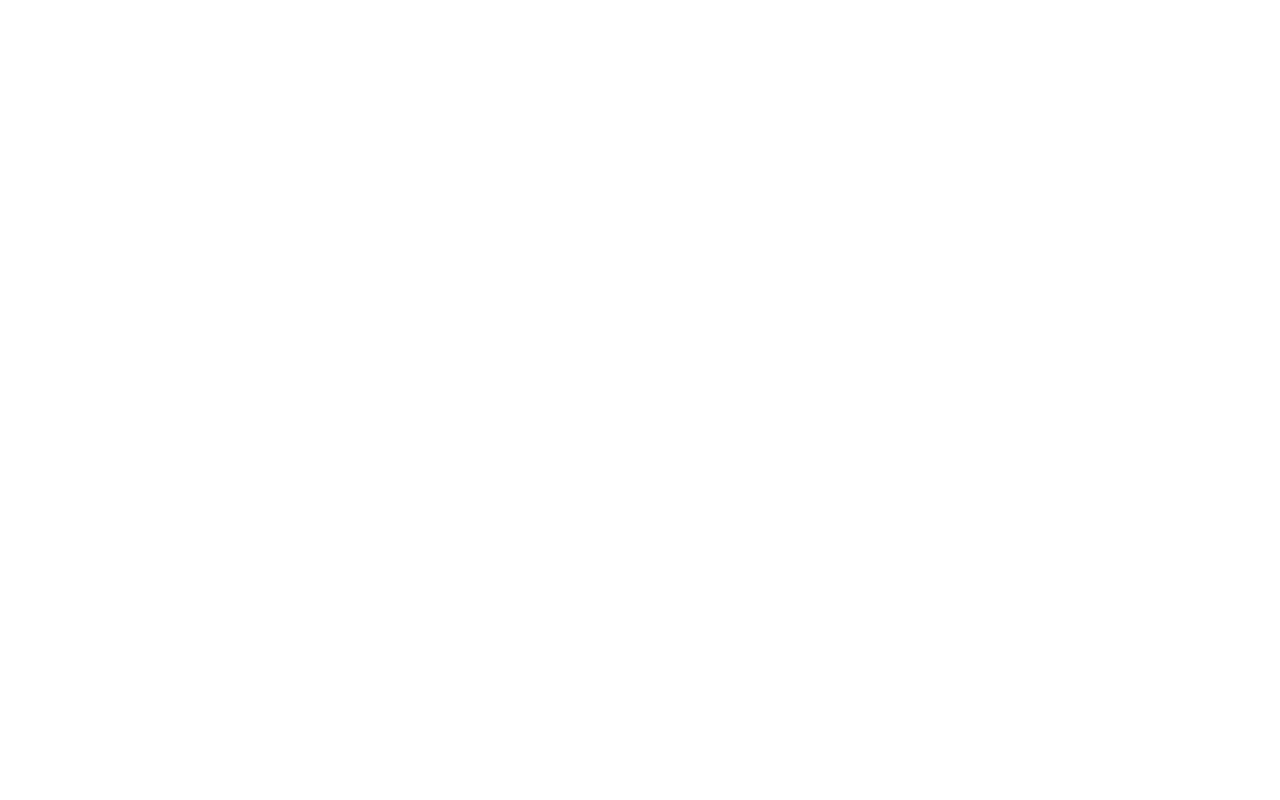
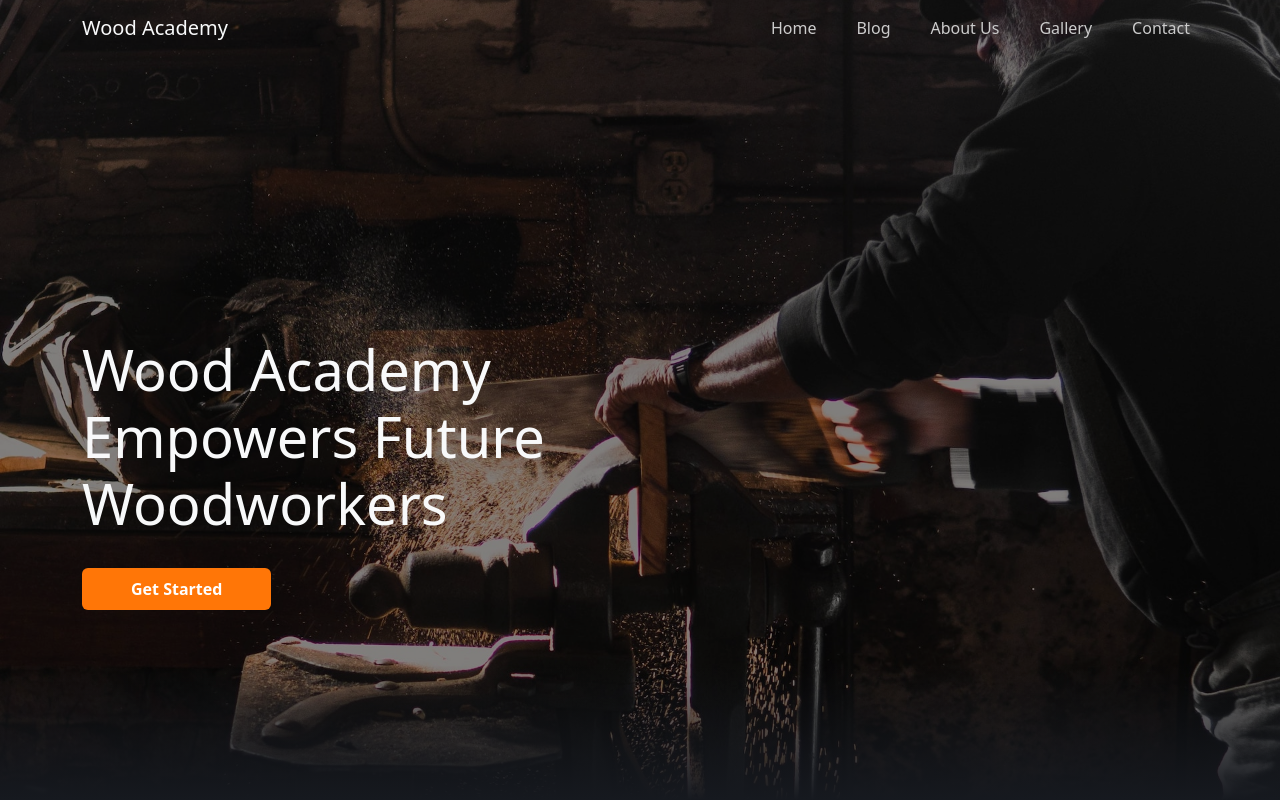
Before and after one commit to styrexx/woodAcademy, a plain HTML site: page index.html in a window 1280 px wide. Drawn offline with Linux system fonts and the light colour scheme.

Commit message:
Creat The Landing Page and The NavBar

```diff
--- a/css/style.css
+++ b/css/style.css
@@ -0,0 +1,84 @@
+/* General Rule */
+:root {
+  --sect-col: #16191f;
+  --sect2-col: #222630;
+
+  --main-col: #ff7607;
+  --sec-col: #32363f;
+  --trans: 0.3s;
+}
+
+body {
+  box-sizing: border-box;
+  margin: 0;
+  padding: 0;
+}
+
+img {
+  max-width: 100%;
+}
+/* General Rule */
+.landing {
+  background-image: url(../assets/will-suddreth-o54RjF-C7xo-unsplash.jpg);
+  background-position: center;
+  background-size: cover;
+  height: 100vh;
+  position: relative;
+}
+.landing::before {
+  content: "";
+  position: absolute;
+  width: 100%;
+  height: 100%;
+  background-color: rgba(0, 0, 0, 0.45);
+  top: 0;
+  left: 0;
+}
+.landing::after {
+  content: "";
+  position: absolute;
+  width: 100%;
+  height: 150px;
+  bottom: 0;
+  left: 0;
+  background: linear-gradient(transparent 10%, var(--sect-col));
+}
+.landing .navbar .collapse .navbar-nav .nav-item .nav-link {
+  color: rgb(204, 204, 204);
+}
+.landing .navbar .collapse .navbar-nav .nav-item .nav-link:hover {
+  color: white;
+}
+.landing .navbar .collapse .navbar-nav .nav-item .nav-link::before {
+  content: "";
+  position: absolute;
+  width: 80%;
+  height: 2px;
+  background-color: white;
+  bottom: 6px;
+  left: 50%;
+  transform: translateX(-50%);
+  opacity: 0;
+  transition: var(--trans);
+}
+.landing .navbar .collapse .navbar-nav .nav-item .nav-link:hover::before {
+  opacity: 1;
+}
+.landing .landing-body {
+  position: relative;
+  top: 35%;
+}
+.landing .landing-body h1 {
+  max-width: 600px;
+  margin-bottom: 30px;
+  font-weight: 400;
+}
+.landing .landing-body a {
+  background-color: var(--main-col);
+  color: white;
+  font-weight: bold;
+  transition: var(--trans);
+}
+.landing .landing-body a:hover {
+  opacity: 0.75;
+}
--- a/index.html
+++ b/index.html
@@ -9,6 +9,57 @@
     <link rel="stylesheet" href="css/style.css" />
   </head>
   <body>
+    <div class="landing">
+      <nav class="navbar navbar-expand-lg">
+        <div class="container">
+          <a class="navbar-brand text-light" href="#">Wood Academy</a>
+          <button
+            class="navbar-toggler"
+            type="button"
+            data-bs-toggle="collapse"
+            data-bs-target="#main"
+            aria-controls="main"
+            aria-expanded="false"
+            aria-label="Toggle navigation"
+          >
+            <i class="fa-solid fa-bars"></i>
+            <i class="fa-solid fa-xmark"></i>
+          </button>
+          <div class="collapse navbar-collapse text-center" id="main">
+            <ul class="navbar-nav ms-auto">
+              <li class="nav-item">
+                <a class="nav-link me-lg-4 position-relative" href="#">Home</a>
+              </li>
+              <li class="nav-item">
+                <a class="nav-link me-lg-4 position-relative" href="#">Blog</a>
+              </li>
+              <li class="nav-item">
+                <a class="nav-link me-lg-4 position-relative" href="#"
+                  >About Us</a
+                >
+              </li>
+              <li class="nav-item">
+                <a class="nav-link me-lg-4 position-relative" href="#"
+                  >Gallery</a
+                >
+              </li>
+              <li class="nav-item">
+                <a class="nav-link position-relative" href="#">Contact</a>
+              </li>
+            </ul>
+          </div>
+        </div>
+      </nav>
+      <div class="landing-body">
+        <div class="container">
+          <h1 class="display-4 text-light">
+            Wood Academy Empowers Future Woodworkers
+          </h1>
+          <a class="btn px-5 py-2" href="#">Get Started</a>
+        </div>
+      </div>
+    </div>
+
     <script src="js/all.min.js"></script>
     <script src="js/bootstrap.bundle.min.js"></script>
     <script src="js/main.js"></script>
```
